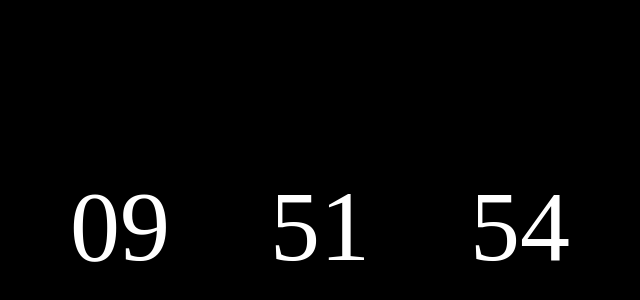
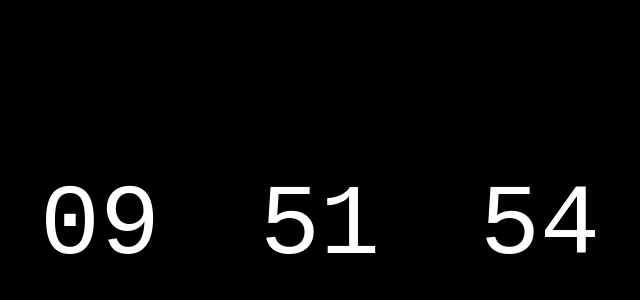
Before and after one commit to DanielBerg932/CLean-Clock, a plain HTML site: page clean clock/index.html in a window 1280 px wide. Shown: the part 174-474 px from the top of the page, without its empty margins (320-960 px from the left). Drawn offline with Linux system fonts and the light colour scheme.

Commit message:
change font to monospace

```diff
--- a/clean clock/css/style.css
+++ b/clean clock/css/style.css
@@ -1,7 +1,7 @@
 *
 {
     background-color: black;
-    font-family: 'Fraunces', serif;
+    font-family: 'Roboto Mono', monospace;
     color: white;
     font-size: 100px;
 
```
